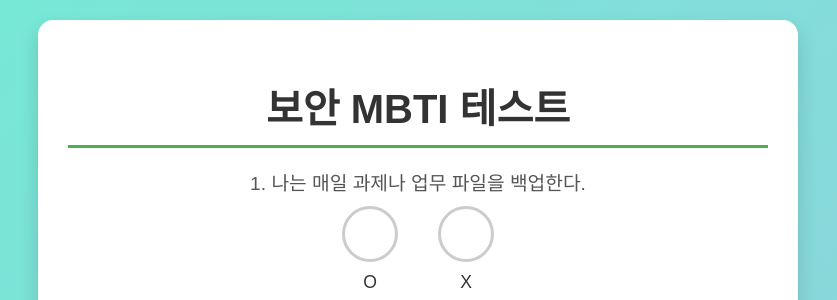
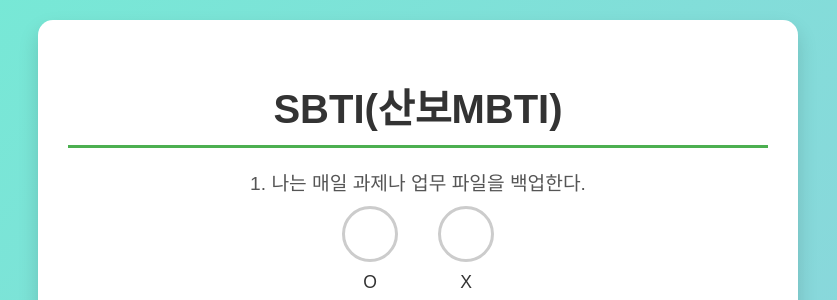
Before and after one commit to legendwon/happy_test, a Flask app: page / in a window 1280 px wide. Shown: the top 300 px of the page, without its empty margins (222-1059 px from the left). Run offline with Flask 3, Linux system fonts and the light colour scheme.

Commit message:
commit message

```diff
--- a/app.py
+++ b/app.py
@@ -26,57 +26,58 @@ results = {
         "title": "철저한 보안 관리자 (ISTJ)",
         "description": "당신은 보안을 책임지는 최고의 관리자입니다. 규칙을 철저히 따르며, 모든 상황에서 시스템 안전성을 유지하는 것이 목표입니다.",
         "examples": "백업, 비밀번호 관리, 카메라 가리기",
-        "image": '<img width="500" height="auto" src="https://file.notion.so/f/f/115ec50c-e14d-4860-bc1e-b988983d79b7/529b12db-037c-4c79-a705-c128e9b63847/(ISTJ)._.jpg?table=block&id=e156222d-0614-45c3-b55d-e7d52880a635&spaceId=115ec50c-e14d-4860-bc1e-b988983d79b7&expirationTimestamp=1728604800000&signature=TU2RT5Af_s9fKPKhQpYQ-NuwtAfbC9Rqaa6Ga1V-7D4&downloadName=%28ISTJ%29.+.jpg" alt="ISTJ 보안 관리자"/>'
+        "image": '<img width="500" height="auto" src="https://i.imgur.com/fJ3k2kC.jpg" alt="ISTJ 보안 관리자"/>'
     },
     "ENTP": {
         "title": "창의적인 보안 탐구자 (ENTP)",
         "description": "당신은 창의적이고 도전적인 보안 탐구자입니다. 최신 기술을 활용해 보안을 강화하고 새로운 시도를 즐깁니다.",
         "examples": "해킹 뉴스 클릭, 다양한 비밀번호 사용",
-        "image": '<img width="500" height="auto" src="https://file.notion.so/f/f/115ec50c-e14d-4860-bc1e-b988983d79b7/51d31a1f-6c11-42d0-8059-8e2cd6b0057b/(ENTP)..jpg?table=block&id=fa496e04-8d6a-4f1f-b18c-ce9400852899&spaceId=115ec50c-e14d-4860-bc1e-b988983d79b7&expirationTimestamp=1728604800000&signature=MLHBI0xPRgkOH86Iur3IuePcdThGfIHs0930oikl8NE&downloadName=%28ENTP%29..jpg" alt="ENTP 보안 탐구자"/>'
+        "image": '<img width="500" height="auto" src="https://i.imgur.com/Qapieu9.jpg" alt="ENTP 보안 탐구자"/>'
     },
     "ISFJ": {
         "title": "예방 중심 보안 수호자 (ISFJ)",
         "description": "당신은 조용하지만 강력한 보안 수호자입니다. 위협이 발생하기 전에 미리 준비하고, 예방하는 데 능숙합니다.",
         "examples": "개인정보 동의 조항 검토, 보안 경고 모니터링",
-        "image": '<img width="500" height="auto" src="https://file.notion.so/f/f/115ec50c-e14d-4860-bc1e-b988983d79b7/9c56759a-af6e-451b-b785-d61c31bc4e91/(ISFJ)..jpg?table=block&id=b36bf5ed-450a-4c27-8e85-bd23b961d084&spaceId=115ec50c-e14d-4860-bc1e-b988983d79b7&expirationTimestamp=1728604800000&signature=cQr1CH4ZiRzJwuZ7vYYptZis-mSwJG4fa1LIw1rNtv8&downloadName=%28ISFJ%29.%27.jpg" alt="ISFJ 보안 수호자"/>'
+        "image": '<img width="500" height="auto" src="https://i.imgur.com/3fFWKgG.jpg" alt="ISFJ 보안 수호자"/>'
     },
     "ESTP": {
         "title": "대응 전문가 (ESTP)",
         "description": "당신은 즉각적인 대응 전문가입니다. 보안 사고가 발생했을 때, 재빨리 대처하고 문제를 해결하는 데 능숙합니다.",
         "examples": "랜섬웨어 대응 방법 숙지, 공공 Wifi 사용",
-        "image": '<img width="500" height="auto" src="https://file.notion.so/f/f/115ec50c-e14d-4860-bc1e-b988983d79b7/4b9b8388-58a7-4da6-9ab5-df7e32824d1b/(ESTP)..jpg?table=block&id=3fa1bcbf-6fb7-443b-b2dc-399450fdde06&spaceId=115ec50c-e14d-4860-bc1e-b988983d79b7&expirationTimestamp=1728604800000&signature=R9c4j2y1XQGkLp0k8_azI5KbZS-YFWTCA0BAbOgQlGA&downloadName=%28ESTP%29.%27.jpg" alt="ESTP 대응 전문가"/>'
+        "image": '<img width="500" height="auto" src="https://i.imgur.com/nKMFBqJ.jpg" alt="ESTP 대응 전문가"/>'
     },
     "INTP": {
         "title": "보안 혁신가 (INTP)",
         "description": "당신은 보안 혁신가입니다. 창의적인 방법을 통해 보안 문제를 해결하고, 항상 새로운 기술을 탐구합니다.",
         "examples": "다양한 비밀번호 사용, 최신 보안 뉴스 관심",
-        "image": '<img width="500" height="auto" src="https://file.notion.so/f/f/115ec50c-e14d-4860-bc1e-b988983d79b7/82e48bfd-52dc-4ec2-bf39-fa7f86357a60/(INTP)..jpg?table=block&id=3ca59403-ebdd-4052-90c5-9f3f6d2bb6a4&spaceId=115ec50c-e14d-4860-bc1e-b988983d79b7&expirationTimestamp=1728604800000&signature=UnkS3pMiyO50nJhN4NR7Zy7lK41wu9I_-MaDABcxfB0&downloadName=%28INTP%29.%27.jpg" alt="INTP 보안 혁신가"/>'
+        "image": '<img width="500" height="auto" src="https://i.imgur.com/2c0tHrE.jpg" alt="INTP 보안 혁신가"/>'
     },
     "ENTJ": {
         "title": "위험 감수형 (ENTJ)",
         "description": "당신은 위험을 감수하는 리더형 보안 전문가입니다. 대담하게 문제에 접근하며, 위기 상황에서도 침착하게 대응합니다.",
         "examples": "공공 Wifi 사용, 낯선 메일 열기",
-        "image": '<img width="500" height="auto" src="https://file.notion.so/f/f/115ec50c-e14d-4860-bc1e-b988983d79b7/25f76321-5a07-4d2f-9eee-d7bc58b9ab3a/(ENTJ)..jpg?table=block&id=800b1c57-93dd-4f36-9e90-11a2953a44e0&spaceId=115ec50c-e14d-4860-bc1e-b988983d79b7&expirationTimestamp=1728604800000&signature=K2RWbtoEtDfnsMIeJwd_vX1CGq8SDnMNCx4QfSEylM4&downloadName=%28ENTJ%29.%27.jpg" alt="ENTJ 위험 감수형"/>'
+        "image": '<img width="500" height="auto" src="https://i.imgur.com/0O5LSPh.jpg" alt="ENTJ 위험 감수형"/>'
     },
     "ISFP": {
         "title": "안전 중심 보안 관리자 (ISFP)",
         "description": "당신은 조용하지만 안전을 책임지는 관리자입니다. 항상 위험을 방지하고 사람들의 데이터를 보호하는 데 최선을 다합니다.",
         "examples": "운송장 파기, 개인정보 보호 교육 참여",
-        "image": '<img width="500" height="auto" src="https://file.notion.so/f/f/115ec50c-e14d-4860-bc1e-b988983d79b7/7a4ccd94-3f81-44fd-9ca9-dd812f83eb8e/(ISFP)..jpg?table=block&id=4cbccff0-2f98-48d8-ae3b-abf6f2f57c2b&spaceId=115ec50c-e14d-4860-bc1e-b988983d79b7&expirationTimestamp=1728604800000&signature=yMamgVZ5s2PcPtxSngck0hTD2ZBBAAjkgWVHm_LtYeA&downloadName=%28ISFP%29.%27.jpg" alt="ISFP 안전 중심 보안 관리자"/>'
+        "image": '<img width="500" height="auto" src="https://i.imgur.com/IHOE1DN.jpg" alt="ISFP 안전 중심 보안 관리자"/>'
     },
     "INFJ": {
         "title": "보안 철학자 (INFJ)",
         "description": "당신은 보안의 철학자입니다. 보안의 윤리적 문제와 사회적 책임에 대해 깊이 고민하며, 모두를 위한 더 나은 보안을 추구합니다.",
         "examples": "보안 정책 관심, 개인정보 보호 조항 검토",
-        "image": '<img width="500" height="auto" src="https://file.notion.so/f/f/115ec50c-e14d-4860-bc1e-b988983d79b7/20d30b84-27b7-4d4a-b9f3-df949e9b0df6/(INFJ).jpg?table=block&id=97d6db1a-a20f-4a9f-9e53-3a47249a5597&spaceId=115ec50c-e14d-4860-bc1e-b988983d79b7&expirationTimestamp=1728604800000&signature=JQZZXsR7rwA1zSDGJCV-m6a6ibk-lK3FTqSXMWt4zvo&downloadName=%28INFJ%29.jpg" alt="INFJ 보안 철학자"/>'
+        "image": '<img width="500" height="auto" src="https://i.imgur.com/5vK5tpM.jpg" alt="INFJ 보안 철학자"/>'
     },
     "NoInterest": {
         "title": "DOBBY",
         "description": "성:도 이름:비",
         "examples": "도비는 이제 자유에요>_<",
-        "image": '<img src="https://file.notion.so/f/f/115ec50c-e14d-4860-bc1e-b988983d79b7/17a475c6-828e-48d6-9fa2-65f514712606/fetch-4957501_1920.jpg?table=block&id=99ddebb6-38dd-44ca-b36a-263951df0cda&spaceId=115ec50c-e14d-4860-bc1e-b988983d79b7&expirationTimestamp=1728540000000&signature=RDPE34vmElaXBfZks05ECjTUvBfv0w35XByGCNFuvOY&downloadName=fetch-4957501_1920.jpg"  style="width: 500px; height: auto;" alt="description">'
+        "image": '<img width="1000" height="auto" src="https://i.imgur.com/1UdQC8R.jpg" alt="description"/>'
     }
 }
+
 
 
 
--- a/templates/index.html
+++ b/templates/index.html
@@ -150,7 +150,7 @@
 </head>
 <body>
     <div class="container">
-        <h1>보안 MBTI 테스트</h1>
+        <h1>SBTI(산보MBTI)</h1>
         <form action="/submit" method="POST">
             {% for question in questions %}
             <div class="question">
```
Also changed, not shown: templates/result.html (+5 -5 lines), fetch-4957501_1920 (1).jpg (added).
